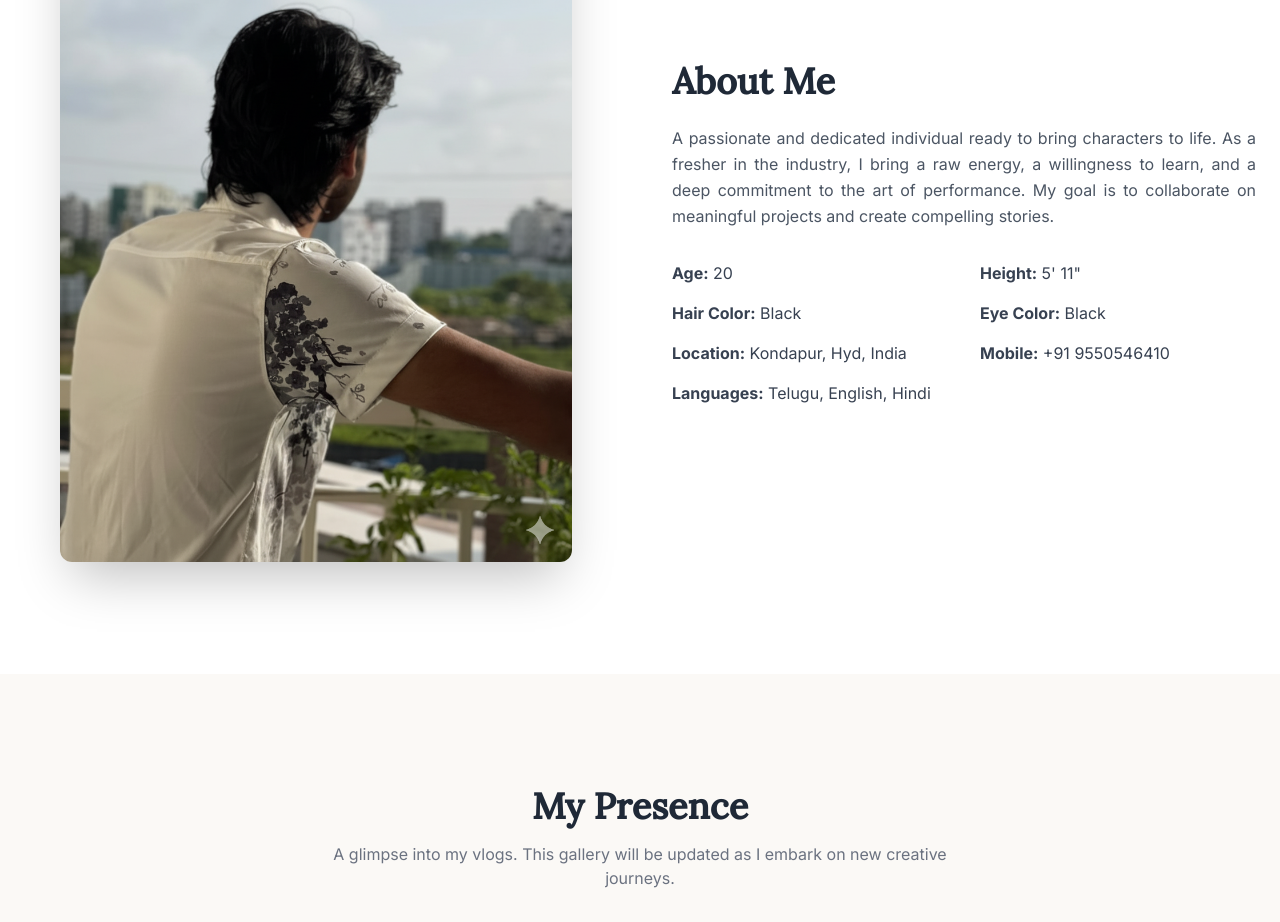
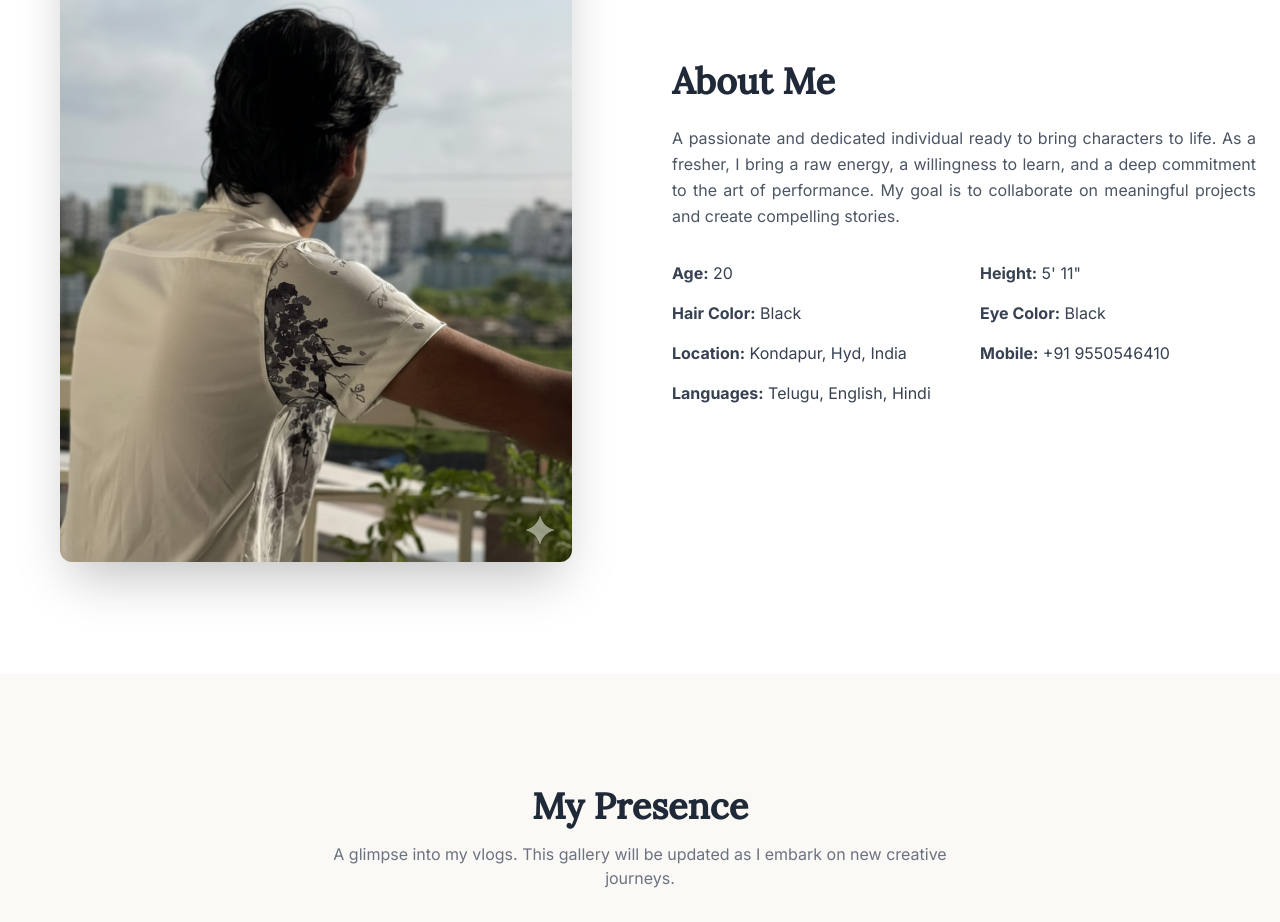
Before and after one commit to radhitadepalli/portfolio, a plain HTML site: page index.html in a window 1280 px wide. Shown: the part 980-1902 px from the top of the page. Drawn offline with nearby package versions, Linux system fonts and the light colour scheme.

Commit message:
refactored

```diff
--- a/index.html
+++ b/index.html
@@ -157,7 +157,7 @@
                 <div class="order-1 md:order-2">
                     <h2 class="text-3xl sm:text-4xl font-bold text-gray-800 mb-6">About Me</h2>
                     <p class="text-gray-600 mb-8 leading-relaxed text-justify">
-                        A passionate and dedicated individual ready to bring characters to life. As a fresher in the industry, I bring a raw energy, a willingness to learn, and a deep commitment to the art of performance. My goal is to collaborate on meaningful projects and create compelling stories.
+                        A passionate and dedicated individual ready to bring characters to life. As a fresher, I bring a raw energy, a willingness to learn, and a deep commitment to the art of performance. My goal is to collaborate on meaningful projects and create compelling stories.
                     </p>
                     <div class="grid grid-cols-1 sm:grid-cols-2 gap-x-8 gap-y-4 text-gray-700">
                         <p><strong>Age:</strong> 20</p>
```
Also changed, not shown: assets/about_image.jpg (added).
